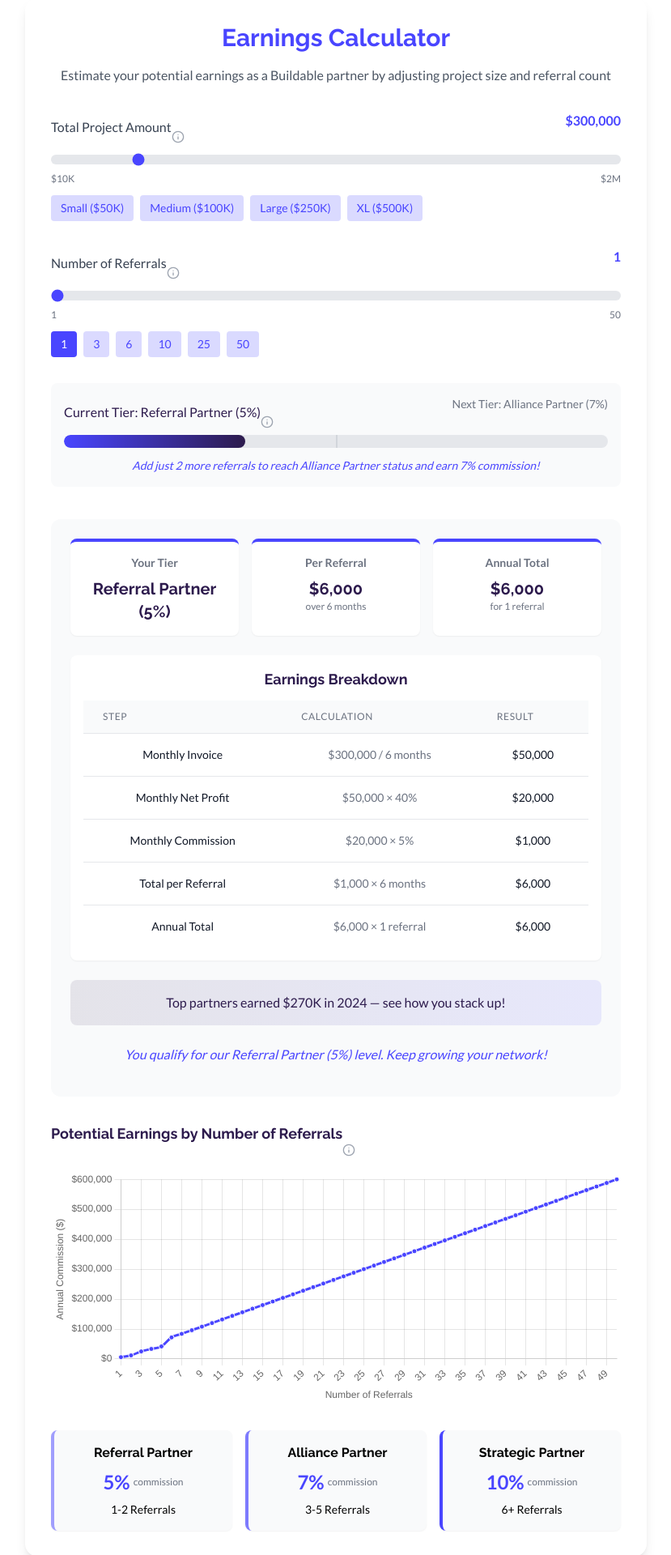
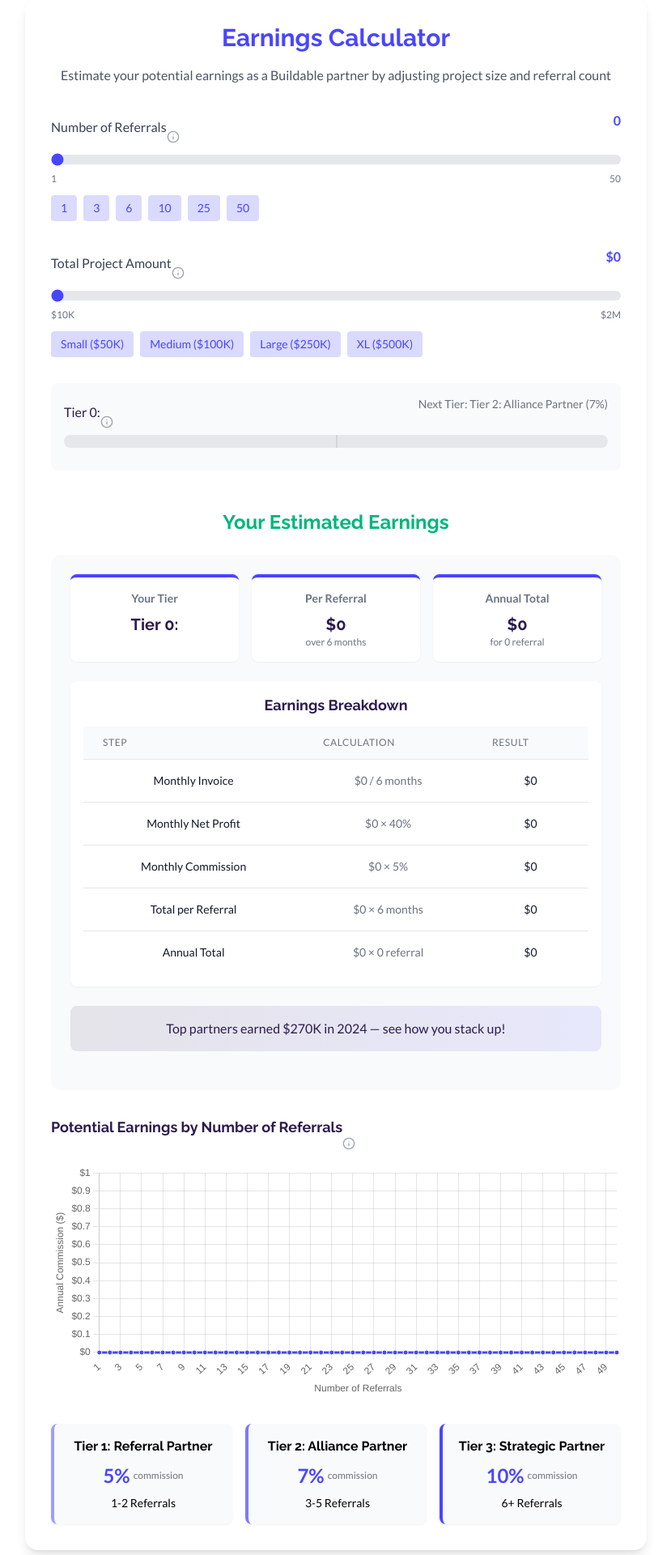
Before and after one commit to muleman69/buildable-referral-program, a React (Vite) app: page / in a window 1280 px wide. Shown: the part 6480-8400 px from the top of the page at 81% size, without its empty margins (225-1054 px from the left). Built offline with nearby package versions, Linux system fonts and the light colour scheme.

Commit message:
Update calculator: swap input order, add earnings header, default to zero, add tier numbers

```diff
--- a/src/components/calculator/EarningsCalculator.tsx
+++ b/src/components/calculator/EarningsCalculator.tsx
@@ -26,14 +26,16 @@ const Tooltip = ({ text }: { text: string }) => (
 
 const EarningsCalculator = () => {
   // State for slider values
-  const [projectAmount, setProjectAmount] = useState(300000);
-  const [referrals, setReferrals] = useState(1);
+  const [projectAmount, setProjectAmount] = useState(0);
+  const [referrals, setReferrals] = useState(0);
+  const [hasInteracted, setHasInteracted] = useState(false);
 
   // Fixed 6-month duration for all calculations
   const COMMISSION_PERIOD = 6;
 
   // State for calculation results
   const [tier, setTier] = useState('');
+  const [tierNumber, setTierNumber] = useState(0);
   const [perReferral, setPerReferral] = useState(0);
   const [annualTotal, setAnnualTotal] = useState(0);
   const [breakdown, setBreakdown] = useState({
@@ -69,8 +71,10 @@ const EarningsCalculator = () => {
 
   // Calculate commissions whenever inputs change
   useEffect(() => {
-    calculateCommission();
-  }, [projectAmount, referrals]);
+    if (hasInteracted) {
+      calculateCommission();
+    }
+  }, [projectAmount, referrals, hasInteracted]);
 
   // Calculate the commission based on inputs
   const calculateCommission = () => {
@@ -78,22 +82,25 @@ const EarningsCalculator = () => {
     const monthlyInvoice = projectAmount / COMMISSION_PERIOD;
 
     // Determine tier and commission rate
-    let commissionRate, tierName, nextTierReferrals;
+    let commissionRate, tierName, nextTierReferrals, currentTierNumber;
 
     if (referrals <= 2) {
       commissionRate = 0.05;
       tierName = 'Referral Partner (5%)';
       nextTierReferrals = 3;
+      currentTierNumber = 1;
       setProgressToNextTier((referrals / 3) * 100);
     } else if (referrals <= 5) {
       commissionRate = 0.07;
       tierName = 'Alliance Partner (7%)';
       nextTierReferrals = 6;
+      currentTierNumber = 2;
       setProgressToNextTier(((referrals - 3) / 3) * 100);
     } else {
       commissionRate = 0.1;
       tierName = 'Strategic Partner (10%)';
       nextTierReferrals = null;
+      currentTierNumber = 3;
       setProgressToNextTier(100);
     }
 
@@ -105,6 +112,7 @@ const EarningsCalculator = () => {
 
     // Set results
     setTier(tierName);
+    setTierNumber(currentTierNumber);
     setPerReferral(totalPerReferral);
     setAnnualTotal(totalAnnual);
     setBreakdown({
@@ -175,7 +183,7 @@ const EarningsCalculator = () => {
           },
           afterLabel: function(context: any) {
             const refs = parseInt(context.label);
-            const tierText = refs <= 2 ? 'Referral Partner (5%)' : refs <= 5 ? 'Alliance Partner (7%)' : 'Strategic Partner (10%)';
+            const tierText = refs <= 2 ? 'Tier 1: Referral Partner (5%)' : refs <= 5 ? 'Tier 2: Alliance Partner (7%)' : 'Tier 3: Strategic Partner (10%)';
             return `Tier: ${tierText}`;
           }
         }
@@ -205,11 +213,24 @@ const EarningsCalculator = () => {
 
   // Handle preset button clicks
   const handlePresetProject = (value: number) => {
+    if (!hasInteracted) setHasInteracted(true);
     setProjectAmount(value);
   };
 
   const handlePresetReferral = (value: number) => {
+    if (!hasInteracted) setHasInteracted(true);
     setReferrals(value);
+  };
+
+  // Handle slider changes
+  const handleProjectAmountChange = (e: React.ChangeEvent<HTMLInputElement>) => {
+    if (!hasInteracted) setHasInteracted(true);
+    setProjectAmount(parseInt(e.target.value));
+  };
+
+  const handleReferralsChange = (e: React.ChangeEvent<HTMLInputElement>) => {
+    if (!hasInteracted) setHasInteracted(true);
+    setReferrals(parseInt(e.target.value));
   };
 
   // Format currency
@@ -223,6 +244,45 @@ const EarningsCalculator = () => {
       <p className="text-center text-gray-600 mb-8 font-['Lato']">Estimate your potential earnings as a Buildable partner by adjusting project size and referral count</p>
 
       <div className="inputs space-y-8">
+        {/* Number of Referrals - Now first */}
+        <div>
+          <div className="flex justify-between mb-2">
+            <div className="flex items-center">
+              <label className="block font-medium text-gray-700 font-['Lato']">Number of Referrals</label>
+              <Tooltip text="How many projects you expect to refer in a year. More referrals can increase your commission rate." />
+            </div>
+            <span className="text-[#4945FF] font-bold font-['Lato']">{referrals}</span>
+          </div>
+          <input
+            type="range"
+            min="1"
+            max="50"
+            value={referrals}
+            onChange={handleReferralsChange}
+            className="w-full h-3 bg-gray-200 rounded-lg appearance-none cursor-pointer accent-[#4945FF]"
+          />
+          <div className="flex justify-between text-xs text-gray-500 mt-1">
+            <span>1</span>
+            <span>50</span>
+          </div>
+          <div className="preset-buttons flex flex-wrap gap-2 mt-3">
+            {presetReferrals.map((preset) => (
+              <button
+                key={preset.value}
+                onClick={() => handlePresetReferral(preset.value)}
+                className={`px-3 py-1.5 rounded text-sm font-medium transition-colors ${
+                  referrals === preset.value
+                    ? 'bg-[#4945FF] text-white'
+                    : 'bg-[#4945FF]/20 text-[#4945FF] hover:bg-[#4945FF]/30'
+                }`}
+              >
+                {preset.label}
+              </button>
+            ))}
+          </div>
+        </div>
+
+        {/* Total Project Amount - Now second */}
         <div>
           <div className="flex justify-between mb-2">
             <div className="flex items-center">
@@ -237,7 +297,7 @@ const EarningsCalculator = () => {
             max="2000000"
             step="10000"
             value={projectAmount}
-            onChange={(e) => setProjectAmount(parseInt(e.target.value))}
+            onChange={handleProjectAmountChange}
             className="w-full h-3 bg-gray-200 rounded-lg appearance-none cursor-pointer accent-[#4945FF]"
           />
           <div className="flex justify-between text-xs text-gray-500 mt-1">
@@ -261,53 +321,16 @@ const EarningsCalculator = () => {
           </div>
         </div>
 
-        <div>
-          <div className="flex justify-between mb-2">
-            <div className="flex items-center">
-              <label className="block font-medium text-gray-700 font-['Lato']">Number of Referrals</label>
-              <Tooltip text="How many projects you expect to refer in a year. More referrals can increase your commission rate." />
-            </div>
-            <span className="text-[#4945FF] font-bold font-['Lato']">{referrals}</span>
-          </div>
-          <input
-            type="range"
-            min="1"
-            max="50"
-            value={referrals}
-            onChange={(e) => setReferrals(parseInt(e.target.value))}
-            className="w-full h-3 bg-gray-200 rounded-lg appearance-none cursor-pointer accent-[#4945FF]"
-          />
-          <div className="flex justify-between text-xs text-gray-500 mt-1">
-            <span>1</span>
-            <span>50</span>
-          </div>
-          <div className="preset-buttons flex flex-wrap gap-2 mt-3">
-            {presetReferrals.map((preset) => (
-              <button
-                key={preset.value}
-                onClick={() => handlePresetReferral(preset.value)}
-                className={`px-3 py-1.5 rounded text-sm font-medium transition-colors ${
-                  referrals === preset.value
-                    ? 'bg-[#4945FF] text-white'
-                    : 'bg-[#4945FF]/20 text-[#4945FF] hover:bg-[#4945FF]/30'
-                }`}
-              >
-                {preset.label}
-              </button>
-            ))}
-          </div>
-        </div>
-
         {/* Tier Progress Bar */}
         <div className="mt-4 bg-gray-50 p-4 rounded-lg">
           <div className="flex justify-between mb-2">
             <div className="flex items-center">
-              <span className="text-base font-medium text-[#2d1b4d] font-['Lato']">Current Tier: {tier}</span>
+              <span className="text-base font-medium text-[#2d1b4d] font-['Lato']">Tier {tierNumber}: {tier}</span>
               <Tooltip text="Your tier determines your commission rate: 0-2 referrals = 5%, 3-5 referrals = 7%, 6+ referrals = 10%" />
             </div>
             {progressToNextTier < 100 && (
               <span className="text-sm text-gray-500 font-['Lato']">Next Tier: {
-                referrals <= 2 ? 'Alliance Partner (7%)' : 'Strategic Partner (10%)'
+                referrals <= 2 ? 'Tier 2: Alliance Partner (7%)' : 'Tier 3: Strategic Partner (10%)'
               }</span>
             )}
           </div>
@@ -319,9 +342,9 @@ const EarningsCalculator = () => {
             <div className="absolute top-0 bottom-0 left-[100%] w-0.5 bg-gray-300 z-10"></div>
 
             {/* Tier labels */}
-            <div className="absolute top-[-20px] left-0 text-xs text-gray-500">Referral</div>
-            <div className="absolute top-[-20px] left-[47%] text-xs text-gray-500">Alliance</div>
-            <div className="absolute top-[-20px] left-[95%] text-xs text-gray-500">Strategic</div>
+            <div className="absolute top-[-20px] left-0 text-xs text-gray-500">Tier 1</div>
+            <div className="absolute top-[-20px] left-[47%] text-xs text-gray-500">Tier 2</div>
+            <div className="absolute top-[-20px] left-[95%] text-xs text-gray-500">Tier 3</div>
 
             {/* Progress fill */}
             <div
@@ -334,11 +357,16 @@ const EarningsCalculator = () => {
         </div>
       </div>
 
-      <div className="results mt-10 bg-gray-50 rounded-xl p-6">
+      {/* New "Your Estimated Earnings" header */}
+      <h3 className="text-2xl font-bold text-center text-[#00B67A] mt-12 mb-6 font-['Raleway']">
+        Your Estimated Earnings
+      </h3>
+
+      <div className="results bg-gray-50 rounded-xl p-6">
         <div className="grid grid-cols-1 md:grid-cols-3 gap-4 mb-6">
           <div className="text-center p-4 bg-white rounded-lg shadow-sm border-t-4 border-[#4945FF]">
             <h3 className="text-gray-500 text-sm mb-2 font-['Lato']">Your Tier</h3>
-            <p className="text-xl font-bold text-[#2d1b4d] font-['Raleway']">{tier}</p>
+            <p className="text-xl font-bold text-[#2d1b4d] font-['Raleway']">Tier {tierNumber}: {tier}</p>
           </div>
           <div className="text-center p-4 bg-white rounded-lg shadow-sm border-t-4 border-[#4945FF]">
             <h3 className="text-gray-500 text-sm mb-2 font-['Lato']">Per Referral</h3>
@@ -455,7 +483,7 @@ const EarningsCalculator = () => {
       {/* Tiers Comparison */}
       <div className="mt-8 grid grid-cols-1 md:grid-cols-3 gap-4">
         <div className="bg-gray-50 p-4 rounded-lg shadow-sm border-l-4 border-[#4945FF]/50">
-          <h4 className="font-bold text-center mb-2 font-['Raleway']">Referral Partner</h4>
+          <h4 className="font-bold text-center mb-2 font-['Raleway']">Tier 1: Referral Partner</h4>
           <div className="flex justify-center items-center gap-1">
             <span className="text-2xl font-bold text-[#4945FF]">5%</span>
             <span className="text-xs text-gray-500">commission</span>
@@ -463,7 +491,7 @@ const EarningsCalculator = () => {
           <p className="text-center text-sm mt-2 font-['Lato']">1-2 Referrals</p>
         </div>
         <div className="bg-gray-50 p-4 rounded-lg shadow-sm border-l-4 border-[#4945FF]/70">
-          <h4 className="font-bold text-center mb-2 font-['Raleway']">Alliance Partner</h4>
+          <h4 className="font-bold text-center mb-2 font-['Raleway']">Tier 2: Alliance Partner</h4>
           <div className="flex justify-center items-center gap-1">
             <span className="text-2xl font-bold text-[#4945FF]">7%</span>
             <span className="text-xs text-gray-500">commission</span>
@@ -471,7 +499,7 @@ const EarningsCalculator = () => {
           <p className="text-center text-sm mt-2 font-['Lato']">3-5 Referrals</p>
         </div>
         <div className="bg-gray-50 p-4 rounded-lg shadow-sm border-l-4 border-[#4945FF]">
-          <h4 className="font-bold text-center mb-2 font-['Raleway']">Strategic Partner</h4>
+          <h4 className="font-bold text-center mb-2 font-['Raleway']">Tier 3: Strategic Partner</h4>
           <div className="flex justify-center items-center gap-1">
             <span className="text-2xl font-bold text-[#4945FF]">10%</span>
             <span className="text-xs text-gray-500">commission</span>
```
